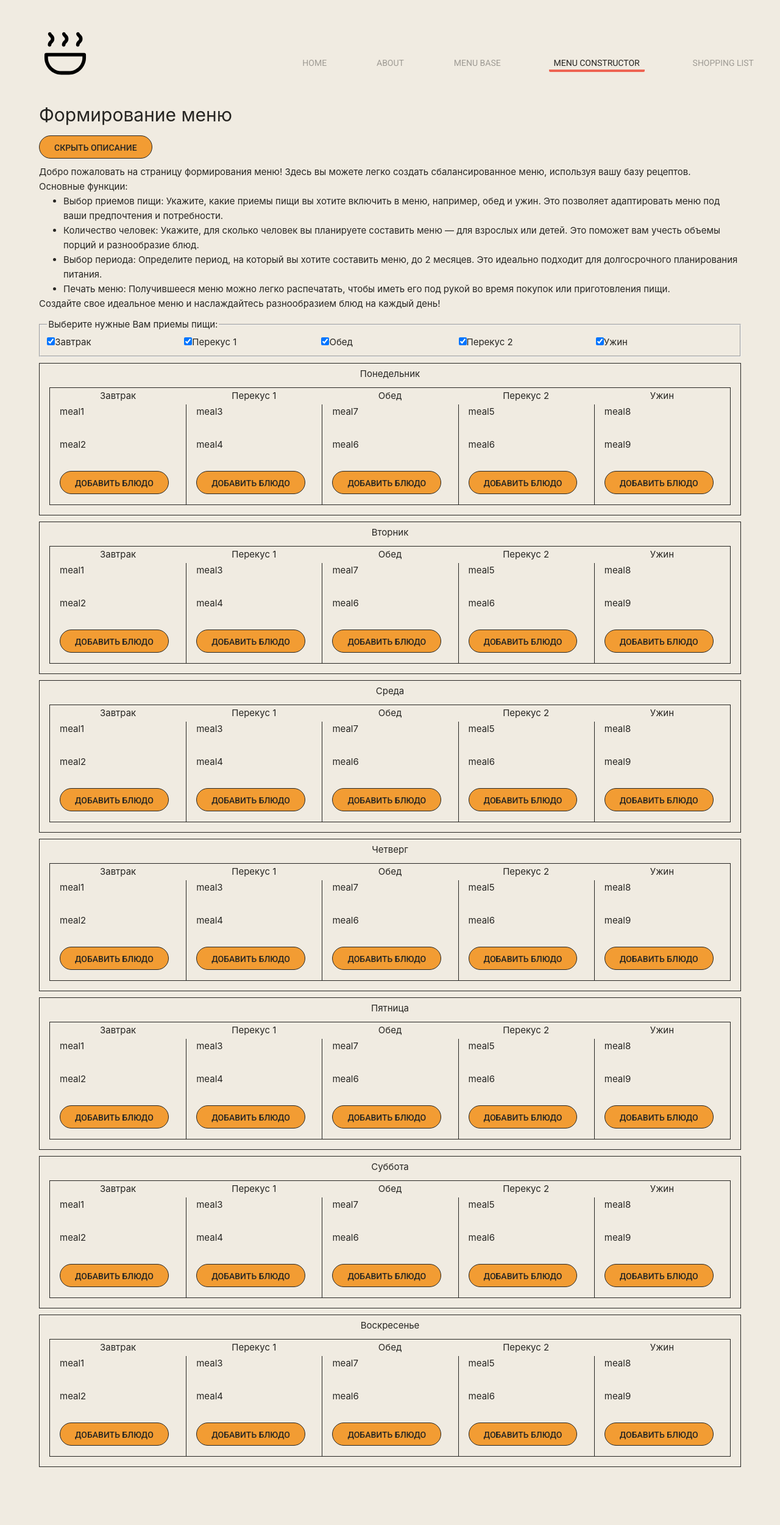
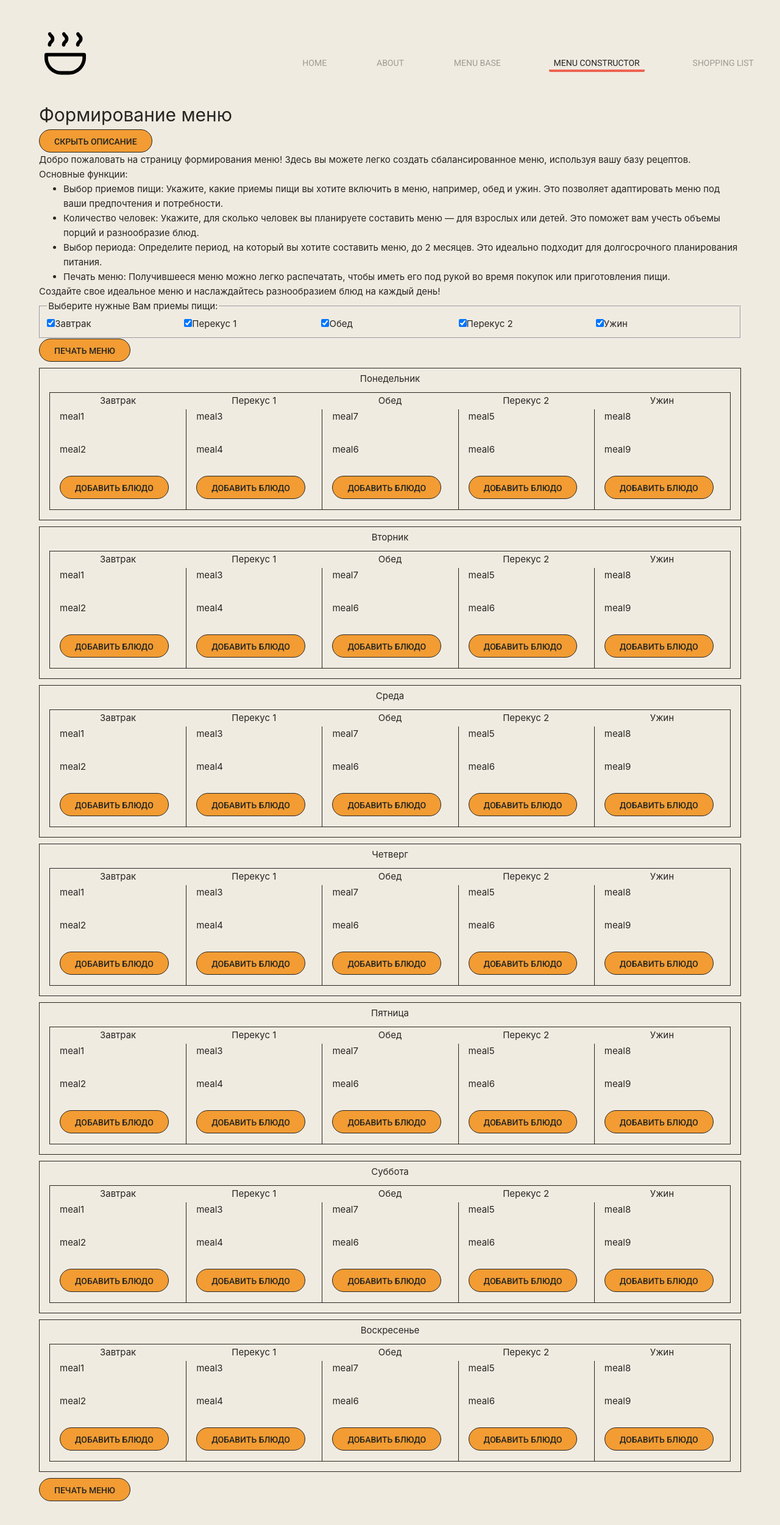
Before and after one commit to iamarrow88/menu-constructor-vue, a Vue app in the folder menu-constructor-vue/: page /menu in a window 1280 px wide. Shown: the top 2500 px of the page at 61% size. Before the commit the page ends 2469 px from the top, so only its background shows below. Built offline with nearby package versions, Linux system fonts and the light colour scheme.

Commit message:
feat: add the possibility to print menu page

```diff
--- a/menu-constructor-vue/src/views/MenuConstructor.vue
+++ b/menu-constructor-vue/src/views/MenuConstructor.vue
@@ -1,5 +1,6 @@
 <template>
   <div class="menu-constructor-page">
+    <div class="print-deletion-area">
       <h1>Формирование меню</h1>
       <button class="menu-constructor-page__description-management btn" @click="toggleDescriptionVisibility">
         {{ isDescriptionVisible ? 'Скрыть описание' : 'Показать описание' }}
@@ -59,6 +60,9 @@
           </fieldset>
         </form>
       </div>
+      <button class="btn" @click="printMenu">Печать меню</button>
+    </div>
+    <h2 class="print-visible-area">Меню</h2>
     <div class="menu-constructor-page__content content">
       <DayTable day-name="Понедельник" :selected-meals=selectedMeals />
       <DayTable day-name="Вторник" :selected-meals=selectedMeals />
@@ -68,6 +72,10 @@
       <DayTable day-name="Суббота" :selected-meals=selectedMeals />
       <DayTable day-name="Воскресенье" :selected-meals=selectedMeals />
     </div>
+    <div class="print-deletion-area">
+      <button class="btn" @click="printMenu">Печать меню</button>
+    </div>
+
   </div>
 </template>
 <script lang="ts">
@@ -96,6 +104,9 @@ export default {
   methods: {
     toggleDescriptionVisibility() {
       this.isDescriptionVisible = !this.isDescriptionVisible
+    },
+    printMenu() {
+      window.print();
     }
   }
 }
@@ -135,4 +146,18 @@ export default {
   gap: 10px;
   width: 100%;
 }
+
+.print-visible-area {
+  display: none;
+}
+
+@media print {
+  .header,
+  .print-deletion-area{
+    display: none !important;
+  }
+  .print-visible-area {
+    display: block;
+  }
+}
 </style>
```
Lines whose indentation alone changed are shown as unchanged.
